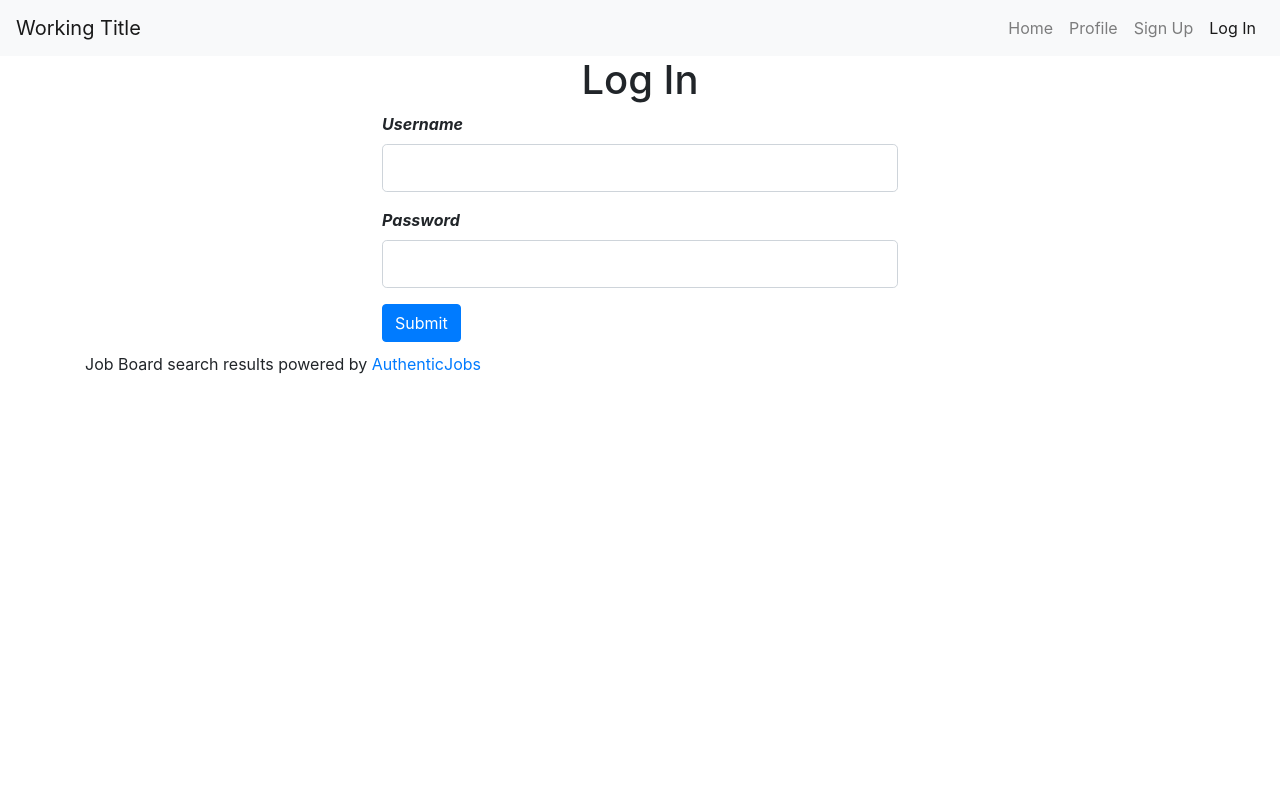
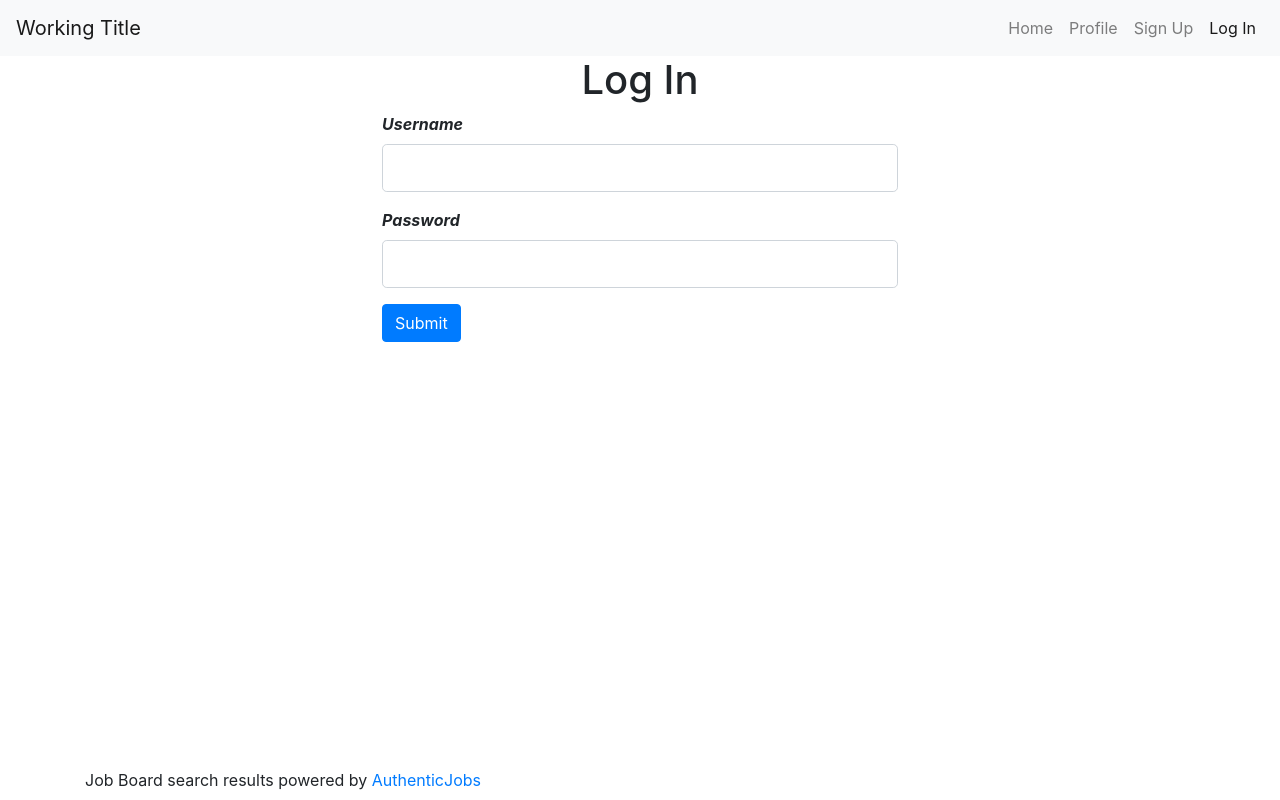
Before and after one commit to DreissenZulu/Project-3, a React (Create React App) app in the folder client/: page /login in a window 1280 px wide. Built offline with nearby package versions, Linux system fonts and the light colour scheme.

Commit message:
Adjusted classes for footer formatting

```diff
--- a/client/src/components/Footer.js
+++ b/client/src/components/Footer.js
@@ -2,7 +2,7 @@ import React from "react";
 
 function Footer() {
     return (
-        <footer className="footer">
+        <footer className="mt-auto p-2 bd-highlight">
             <div className="container">
                 Job Board search results powered by <a href="https://authenticjobs.com/">AuthenticJobs</a>
             </div>
```
